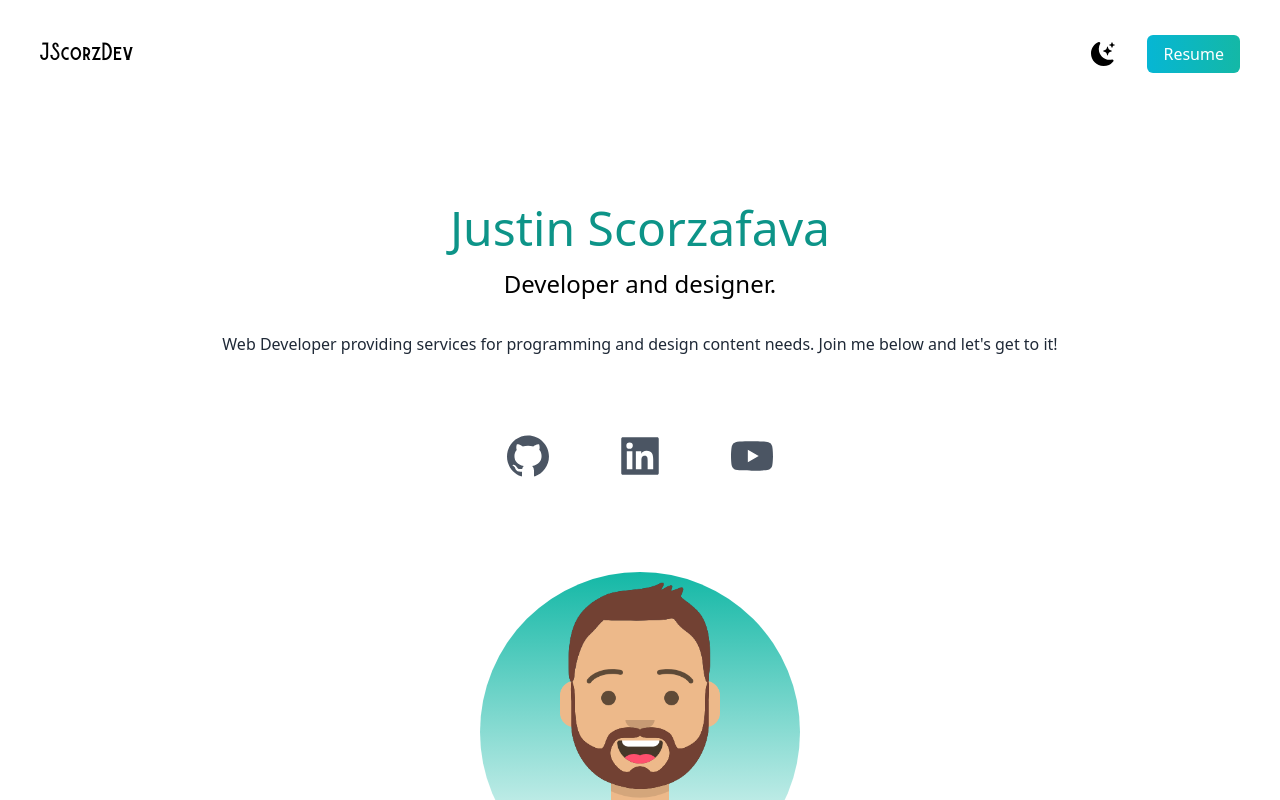
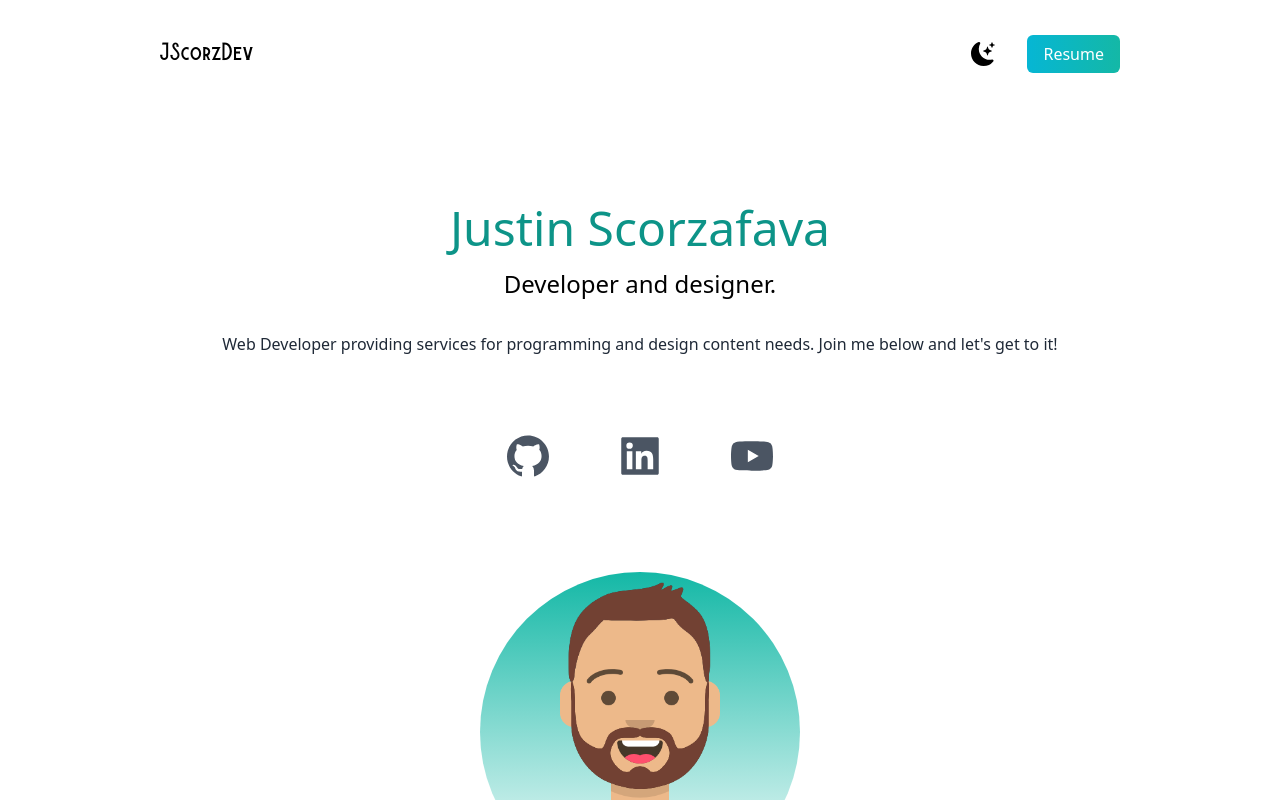
Before and after one commit to Jscorz/Portfolio-React-Tailwind, a Next.js app: page / in a window 1280 px wide. Shown: the top 800 px of the page. Built offline with nearby package versions, Linux system fonts and the light colour scheme.

Commit message:
added different px values for md and lg screens to main element

```diff
--- a/pages/index.js
+++ b/pages/index.js
@@ -13,7 +13,7 @@
 				<meta name='viewport' content='width=device-width, initial-scale=1' />
 				<link rel='icon' href='/favicon.ico' />
 			</Head>
-			<main className='bg-white px-10'>
+			<main className='bg-white px-10 md:px-20 lg:px-40'>
 				<section className='min-h-screen'>
 					<Navbar />
 					<Hero />
```
